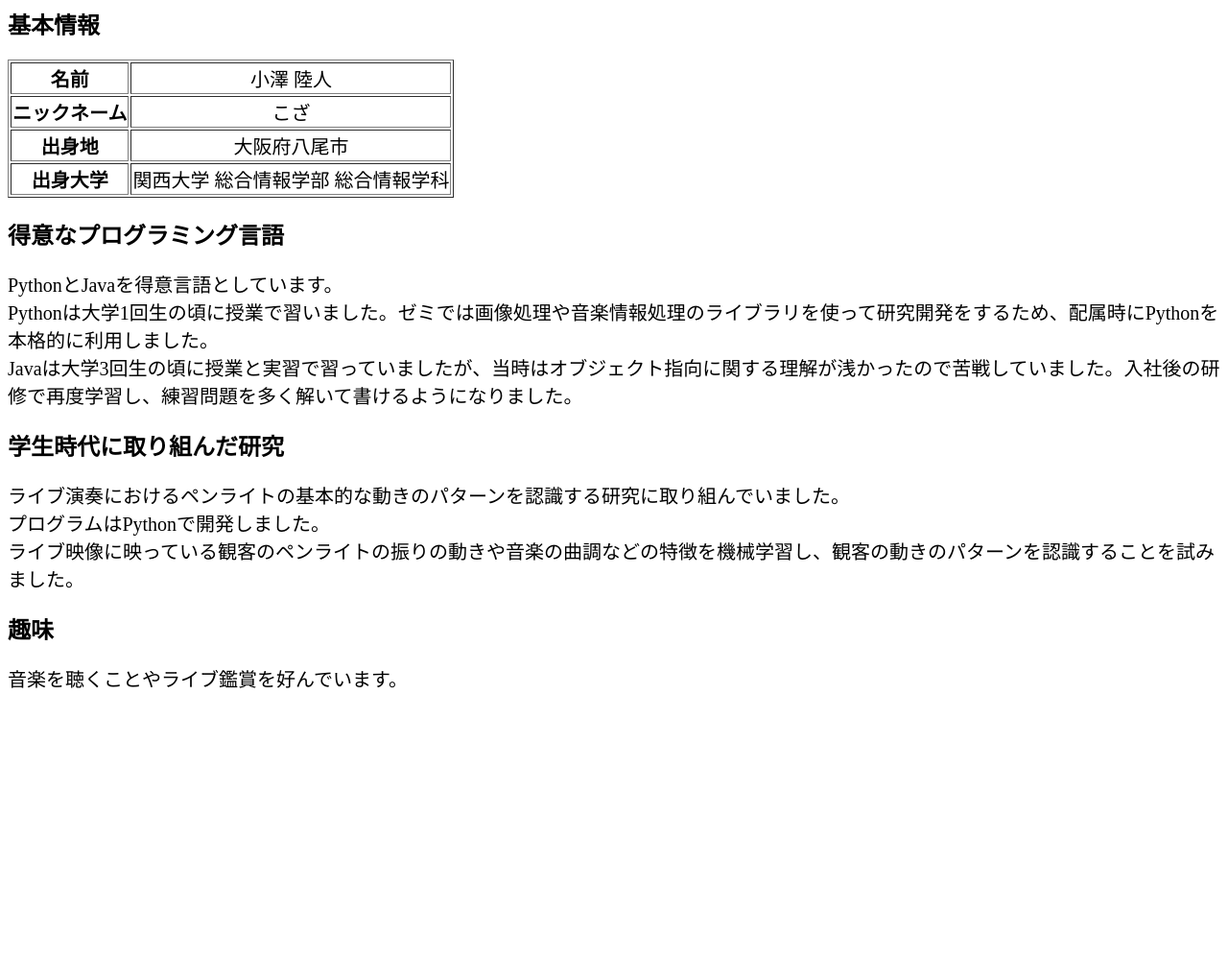
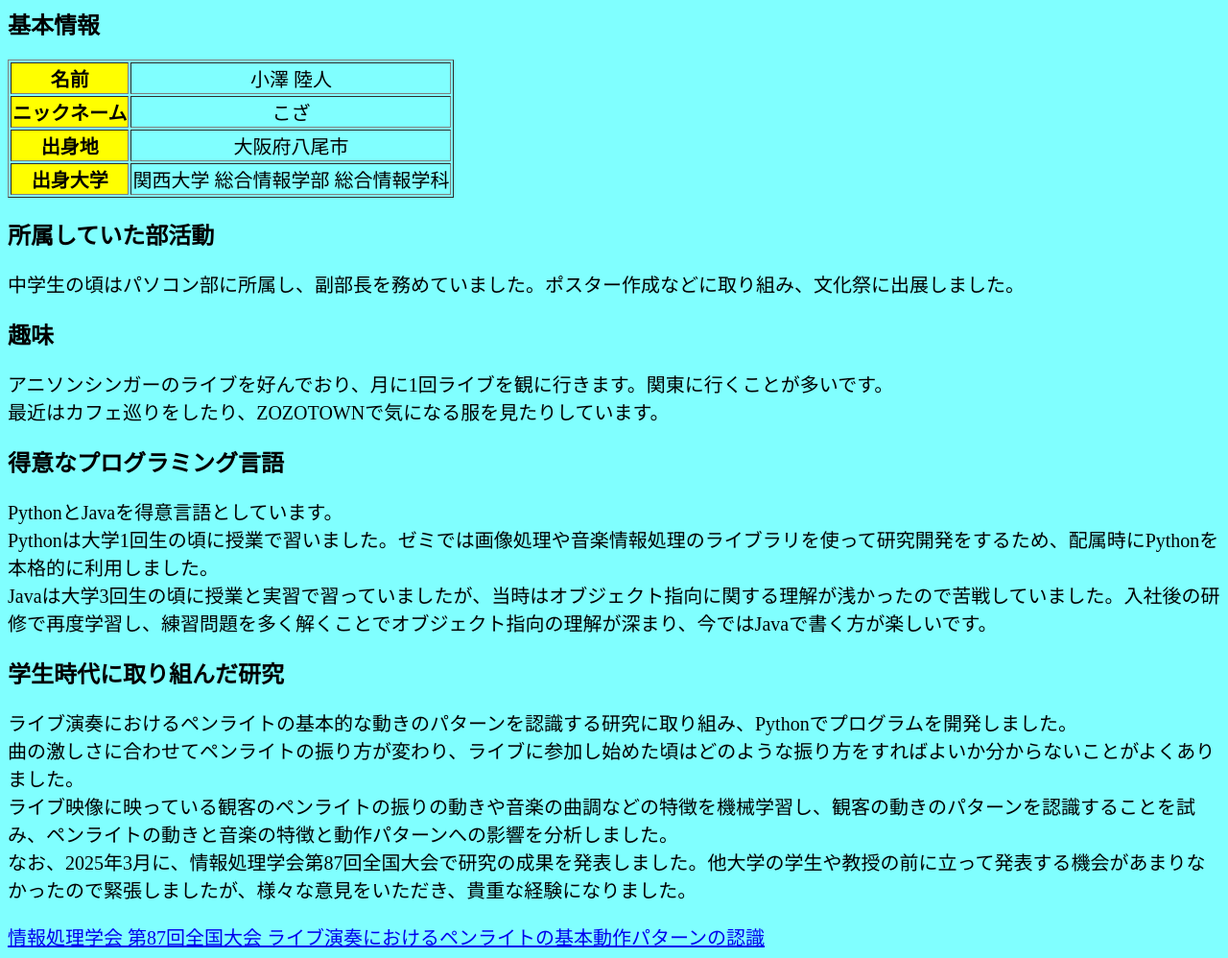
Before and after one commit to fszRikutoKozawa/chapter_01_web, a plain HTML site: page index.html in a window 1280 px wide. Shown: the part 77-1075 px from the top of the page at 96% size. Before the commit the page ends 818 px from the top, so only its background shows below. Drawn offline with Linux system fonts and the light colour scheme.

Commit message:
プロフィールページ修正

```diff
--- a/index.html
+++ b/index.html
@@ -10,30 +10,38 @@
 <h2>基本情報</h2>
 <table border=1>
 <tr>
-	<th>名前</th>
+	<th bgcolor="yellow">名前</th>
 	<td style="text-align:center">小澤 陸人</td>
 </tr>
 <tr>
-	<th>ニックネーム</th>
+	<th bgcolor="yellow">ニックネーム</th>
 	<td style="text-align:center">こざ</td>
 <tr>
-	<th>出身地</th>
+	<th bgcolor="yellow">出身地</th>
 	<td style="text-align:center">大阪府八尾市</td>
 </tr>
 <tr>
-	<th>出身大学</th>
+	<th bgcolor="yellow">出身大学</th>
 	<td style="text-align:center">関西大学 総合情報学部 総合情報学科</td>
 </tr>
 </table>
+<h2>所属していた部活動</h2>
+<p>中学生の頃はパソコン部に所属し、副部長を務めていました。ポスター作成などに取り組み、文化祭に出展しました。</p>
+<h2>趣味</h2>
+<p>アニソンシンガーのライブを好んでおり、月に1回ライブを観に行きます。関東に行くことが多いです。
+<br>最近はカフェ巡りをしたり、ZOZOTOWNで気になる服を見たりしています。
+</p>
 <h2>得意なプログラミング言語</h2>
 <p>PythonとJavaを得意言語としています。
 	<br>Pythonは大学1回生の頃に授業で習いました。ゼミでは画像処理や音楽情報処理のライブラリを使って研究開発をするため、配属時にPythonを本格的に利用しました。
-	<br>Javaは大学3回生の頃に授業と実習で習っていましたが、当時はオブジェクト指向に関する理解が浅かったので苦戦していました。入社後の研修で再度学習し、練習問題を多く解いて書けるようになりました。</p>
+	<br>Javaは大学3回生の頃に授業と実習で習っていましたが、当時はオブジェクト指向に関する理解が浅かったので苦戦していました。入社後の研修で再度学習し、練習問題を多く解くことでオブジェクト指向の理解が深まり、今ではJavaで書く方が楽しいです。</p>
 <h2>学生時代に取り組んだ研究</h2>
-<p>ライブ演奏におけるペンライトの基本的な動きのパターンを認識する研究に取り組んでいました。
-	<br>プログラムはPythonで開発しました。
-	<br>ライブ映像に映っている観客のペンライトの振りの動きや音楽の曲調などの特徴を機械学習し、観客の動きのパターンを認識することを試みました。</p>
-<h2>趣味</h2>
-<p>音楽を聴くことやライブ鑑賞を好んでいます。</p>
+<p>ライブ演奏におけるペンライトの基本的な動きのパターンを認識する研究に取り組み、Pythonでプログラムを開発しました。
+	<br>曲の激しさに合わせてペンライトの振り方が変わり、ライブに参加し始めた頃はどのような振り方をすればよいか分からないことがよくありました。
+	<br>ライブ映像に映っている観客のペンライトの振りの動きや音楽の曲調などの特徴を機械学習し、観客の動きのパターンを認識することを試み、ペンライトの動きと音楽の特徴と動作パターンへの影響を分析しました。
+	<br>なお、2025年3月に、情報処理学会第87回全国大会で研究の成果を発表しました。他大学の学生や教授の前に立って発表する機会があまりなかったので緊張しましたが、様々な意見をいただき、貴重な経験になりました。
+	</p>
+<a href="https://www.ipsj.or.jp/event/taikai/87/WEB/data/pdf/4ZN-02.html">情報処理学会 第87回全国大会 ライブ演奏におけるペンライトの基本動作パターンの認識</a>
+
 </body>
 </html>
--- a/stylekozawa.css
+++ b/stylekozawa.css
@@ -3,6 +3,10 @@
 h1 {
 	color:rgb(0, 0, 0);
 	font-size:30px;
+}
+
+body{
+	background-color:rgb(128, 255, 255);
 }
 
 table{
@@ -14,3 +18,7 @@ p{
 	color:rgb(0, 0, 0);
 	font-size:20px;
 }
+
+a{
+	font-size:20px;
+}
```
